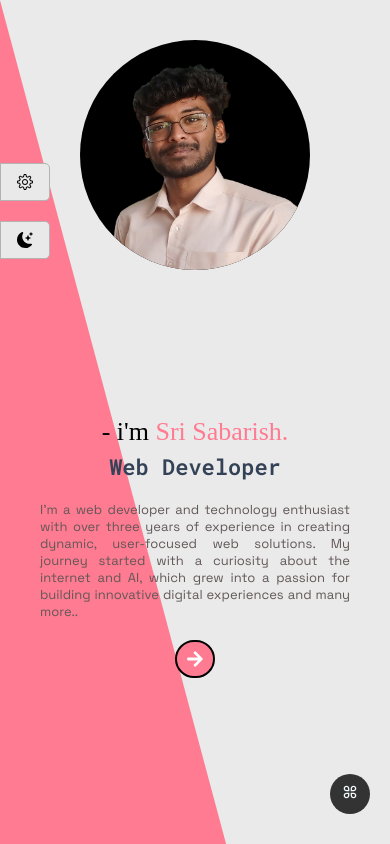
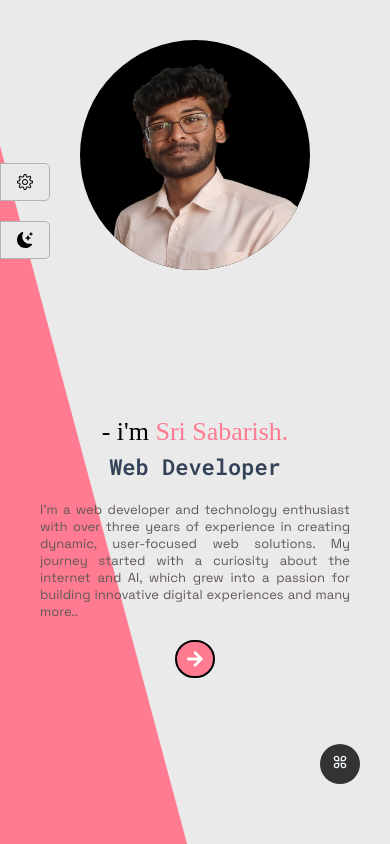
Before and after one commit to SriSabarish2021/portfolioreact, a React (Vite) app: page / in a window 390 px wide. Built offline with nearby package versions, Linux system fonts and the light colour scheme; a web font is replaced by a local one.

Commit message:
hi everyone

```diff
--- a/src/Styles/Content.css
+++ b/src/Styles/Content.css
@@ -243,17 +243,16 @@
     }
 }
 
-@media screen and (max-width:1150px) {
+@media screen and (max-width:1180px) {
 
     .maincontent::before{
         width: 40%;
         z-index: -10000;
-        transform: skew(20deg);
+        transform: skew(18deg);
         left: -150px;
     }
     .maincontent::after{
         content: '';
-        height: 100%;
         width:100%;
         position: fixed;
         z-index: -1000000;
@@ -371,14 +370,13 @@
     }
 
     .maincontent::before{
-        width: 50%;
+        width: 60%;
         z-index: -10000;
         transform: skew(20deg);
-        left: -150px;
+        left: -200px;
     }
     .maincontent::after{
         content: '';
-        height: 100%;
         width:100%;
         position: fixed;
         z-index: -1000000;
@@ -442,12 +440,7 @@
     .introcontdiv p{
         width: 70%;
     }
-    .maincontent::before{
-        width: 50%;
-        z-index: -10000;
-        transform: skew(20deg);
-        left: -200px;
-    }
+
     .homebtn{
         justify-content: center;
         padding-bottom: 20px;
@@ -457,21 +450,19 @@
 
 
 @media screen and (max-width:630px) {
+
     .maincontent::before{
-        width: 50%;
-        z-index: -10000;
-        transform: skew(20deg);
-        left: -130px;
-    }
-
-}
-@media screen and (max-width:450px) {
-    .maincontent::before{
-        width: 70%;
+        width: 60%;
         z-index: -10000;
         transform: skew(15deg);
         left: -160px;
     }
+    .whiteclr{
+        color: rgb(255, 255, 255);
+    }
+}
+@media screen and (max-width:450px) {
+
     .whiteclr{
         color: rgb(255, 255, 255);
     }
--- a/src/Styles/Nav.css
+++ b/src/Styles/Nav.css
@@ -25,7 +25,7 @@
     border-radius: 50px;
     background-color: rgb(51, 51, 51);
     color: aliceblue;
-    bottom:30px;
+    bottom:60px;
     cursor: pointer;
     display: none;
 }
@@ -119,7 +119,7 @@
    }
     .navbtnformob{
         display: flex;
-        right: 20px;
+        right: 30px;
     }
 }
 @keyframes ulmoveanimation{
```
